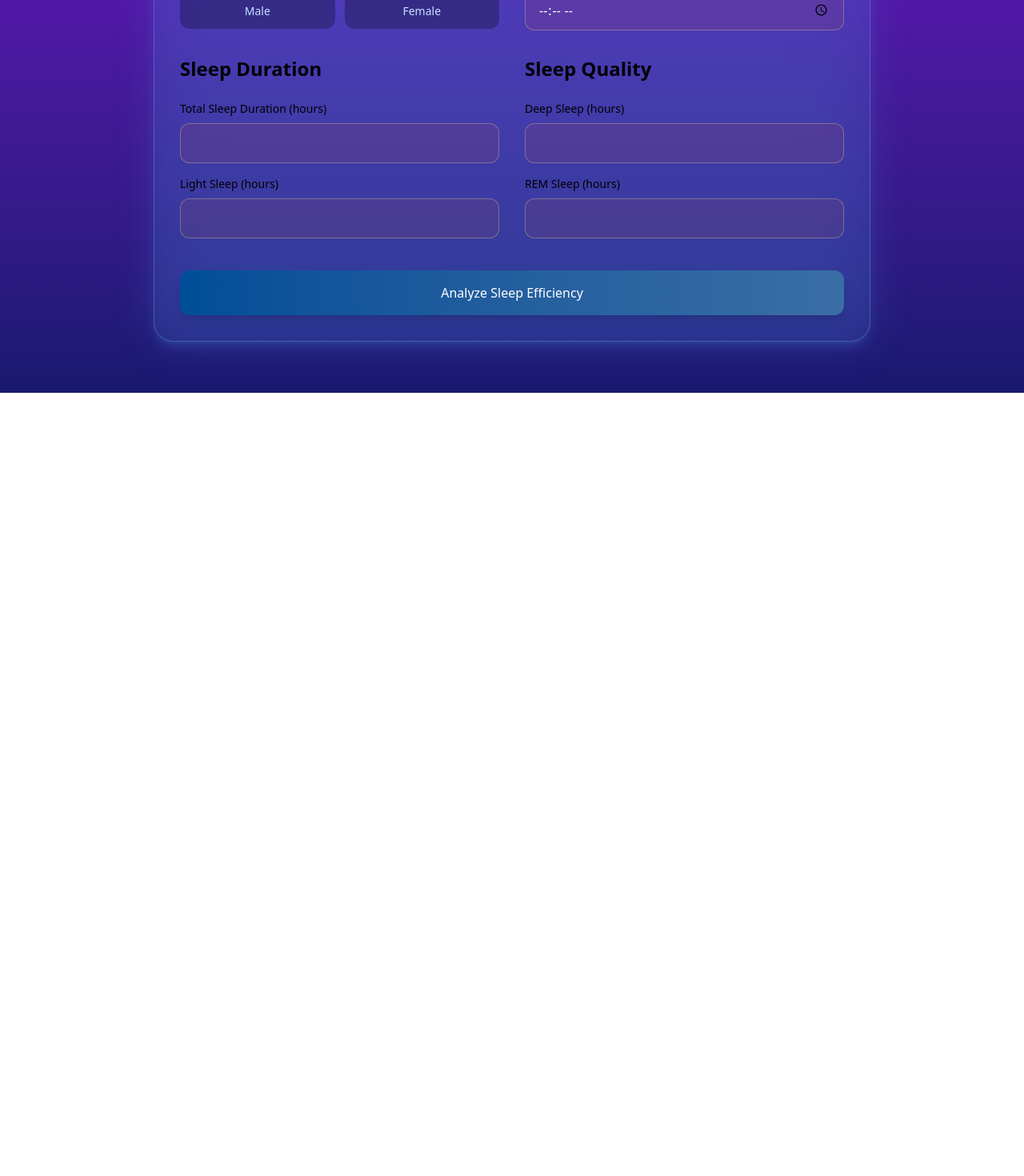
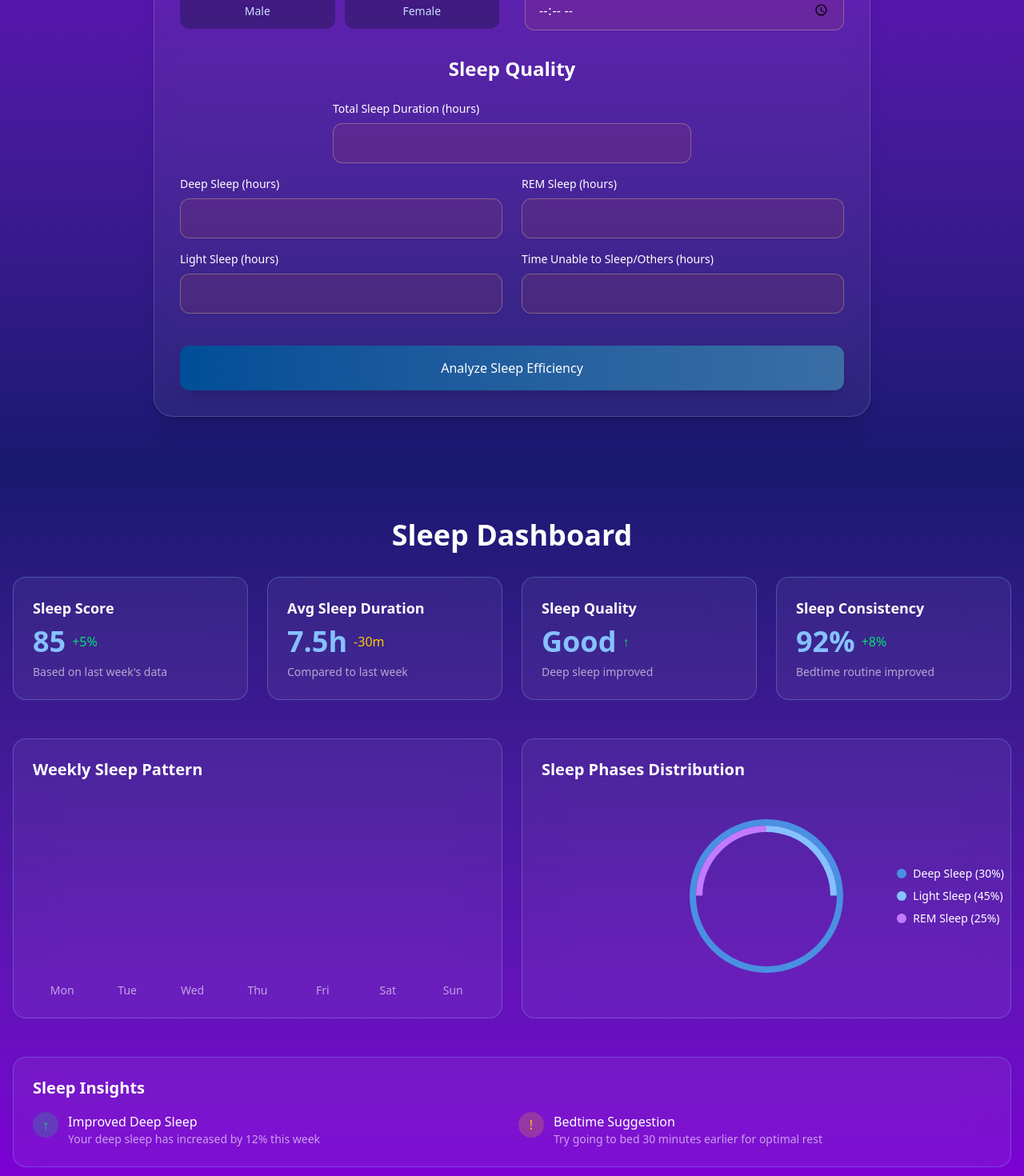
Before and after one commit to riadobriyal/Somnifit, a React (Vite) app in the folder frontend/: page /sleep-tracker in a window 1280 px wide. Shown: the part 1900-3370 px from the top of the page at 80% size. Before the commit the page ends 2391 px from the top, so only its background shows below. Built offline with nearby package versions, Linux system fonts and the light colour scheme.

Commit message:
sleep page fixed

```diff
--- a/frontend/src/components/SleepTracker.jsx
+++ b/frontend/src/components/SleepTracker.jsx
@@ -27,7 +27,6 @@ function SleepTracker() {
   return (
     <>
       <div className="min-h-screen w-full flex flex-col bg-gradient-to-b from-purple-700 to-[#191970]">
-        {/* Top left logo */}
         <div className="p-6">
           <Link
             to="/"
@@ -111,19 +110,14 @@ function SleepTracker() {
             </p>
           </div>
 
-          <div className="relative">
-            {/* Blue glow effect */}
-            <div className="absolute inset-0 bg-[#4A90E2]/20 blur-xl rounded-3xl"></div>
-
-            <form className="relative bg-[#4A90E2]/10 backdrop-blur-xl p-8 rounded-3xl border border-[#86C1FF]/30 shadow-lg shadow-[#4A90E2]/20">
+          <form className="bg-white/5 backdrop-blur-md p-8 rounded-3xl border border-[#C6E0FF]/20 shadow-xl">
             <div className="grid grid-cols-1 md:grid-cols-2 gap-8">
-              {/* Personal Info Section */}
               <div className="space-y-6">
-                <h3 className="text-2xl font-semibold text-black">Personal Details</h3>
+                <h3 className="text-2xl font-semibold text-white">Personal Details</h3>
                 <div className="space-y-4">
                   {/* Age Input */}
                   <div>
-                    <label className="block text-black text-sm font-medium mb-2">Age</label>
+                    <label className="block text-white text-sm font-medium mb-2">Age</label>
                     <input
                       type="number"
                       value={formData.age}
@@ -133,7 +127,7 @@ function SleepTracker() {
                   </div>
                   {/* Gender Buttons */}
                   <div>
-                    <label className="block text-black text-sm font-medium mb-3">Gender</label>
+                    <label className="block text-white text-sm font-medium mb-3">Gender</label>
                     <div className="grid grid-cols-2 gap-3">
                       {['Male', 'Female'].map((gender) => (
                         <button
@@ -156,11 +150,11 @@ function SleepTracker() {
 
               {/* Sleep Metrics Section */}
               <div className="space-y-6">
-                <h3 className="text-2xl font-semibold text-black">Sleep Data</h3>
+                <h3 className="text-2xl font-semibold text-white">Sleep Data</h3>
                 <div className="space-y-4">
                   {/* Bed Time */}
                   <div>
-                    <label className="block text-black text-sm font-medium mb-2">Bed Time</label>
+                    <label className="block text-white text-sm font-medium mb-2">Bed Time</label>
                     <input
                       type="time"
                       value={formData.bedTime}
@@ -170,7 +164,7 @@ function SleepTracker() {
                   </div>
                   {/* Wakeup Time */}
                   <div>
-                    <label className="block text-black text-sm font-medium mb-2">Wakeup Time</label>
+                    <label className="block text-white text-sm font-medium mb-2">Wakeup Time</label>
                     <input
                       type="time"
                       value={formData.wakeupTime}
@@ -180,14 +174,12 @@ function SleepTracker() {
                   </div>
                 </div>
               </div>
-
-              {/* Sleep Duration Section */}
-              <div className="space-y-6">
-                <h3 className="text-2xl font-semibold text-black">Sleep Duration</h3>
+              {/* Sleep Quality Section */}
+              <div className="space-y-6 md:col-span-2">
+                <h3 className="text-2xl font-semibold text-center text-white">Sleep Quality</h3>
                 <div className="space-y-4">
-                  {/* Total Sleep */}
-                  <div>
-                    <label className="block text-black text-sm font-medium mb-2">Total Sleep Duration (hours)</label>
+                  <div className="max-w-md mx-auto">
+                    <label className="block text-white text-sm font-medium mb-2">Total Sleep Duration (hours)</label>
                     <input
                       type="number"
                       step="0.1"
@@ -196,9 +188,23 @@ function SleepTracker() {
                       className="w-full bg-[#D44C2E]/10 border border-[#F7E987]/30 rounded-xl px-4 py-3 text-white focus:ring-2 focus:ring-[#F7E987] focus:border-transparent transition-all"
                     />
                   </div>
+
+                  <div className="grid grid-cols-1 md:grid-cols-2 gap-6">
+                    <div className="space-y-4">
+                      {/* Deep Sleep */}
+                      <div>
+                        <label className="block text-white text-sm font-medium mb-2">Deep Sleep (hours)</label>
+                        <input
+                          type="number"
+                          step="0.1"
+                          value={formData.deepSleep}
+                          onChange={(e) => setFormData({...formData, deepSleep: e.target.value})}
+                          className="w-full bg-[#D44C2E]/10 border border-[#F7E987]/30 rounded-xl px-4 py-3 text-white focus:ring-2 focus:ring-[#F7E987] focus:border-transparent transition-all"
+                        />
+                      </div>
                       {/* Light Sleep */}
                       <div>
-                    <label className="block text-black text-sm font-medium mb-2">Light Sleep (hours)</label>
+                        <label className="block text-white text-sm font-medium mb-2">Light Sleep (hours)</label>
                         <input
                           type="number"
                           step="0.1"
@@ -208,26 +214,11 @@ function SleepTracker() {
                         />
                       </div>
                     </div>
-              </div>
 
-              {/* Sleep Quality Section */}
-              <div className="space-y-6">
-                <h3 className="text-2xl font-semibold text-black">Sleep Quality</h3>
                     <div className="space-y-4">
-                  {/* Deep Sleep */}
-                  <div>
-                    <label className="block text-black text-sm font-medium mb-2">Deep Sleep (hours)</label>
-                    <input
-                      type="number"
-                      step="0.1"
-                      value={formData.deepSleep}
-                      onChange={(e) => setFormData({...formData, deepSleep: e.target.value})}
-                      className="w-full bg-[#D44C2E]/10 border border-[#F7E987]/30 rounded-xl px-4 py-3 text-white focus:ring-2 focus:ring-[#F7E987] focus:border-transparent transition-all"
-                    />
-                  </div>
                       {/* REM Sleep */}
                       <div>
-                    <label className="block text-black text-sm font-medium mb-2">REM Sleep (hours)</label>
+                        <label className="block text-white text-sm font-medium mb-2">REM Sleep (hours)</label>
                         <input
                           type="number"
                           step="0.1"
@@ -235,6 +226,19 @@ function SleepTracker() {
                           onChange={(e) => setFormData({...formData, remSleep: e.target.value})}
                           className="w-full bg-[#D44C2E]/10 border border-[#F7E987]/30 rounded-xl px-4 py-3 text-white focus:ring-2 focus:ring-[#F7E987] focus:border-transparent transition-all"
                         />
+                      </div>
+                      {/* Time Unable to Sleep/Others */}
+                      <div>
+                        <label className="block text-white text-sm font-medium mb-2">Time Unable to Sleep/Others (hours)</label>
+                        <input
+                          type="number"
+                          step="0.1"
+                          value={formData.unableToSleep}
+                          onChange={(e) => setFormData({...formData, unableToSleep: e.target.value})}
+                          className="w-full bg-[#D44C2E]/10 border border-[#F7E987]/30 rounded-xl px-4 py-3 text-white focus:ring-2 focus:ring-[#F7E987] focus:border-transparent transition-all"
+                        />
+                      </div>
+                    </div>
                   </div>
                 </div>
               </div>
@@ -248,8 +252,133 @@ function SleepTracker() {
             </button>
           </form>
         </div>
+      </main>
+
+      {/* Sleep Dashboard */}
+      <div className="py-16 w-full bg-gradient-to-b from-[#191970] to-purple-700">
+        <div className="max-w-7xl mx-auto px-4">
+          <h2 className="text-4xl font-bold text-white mb-8 text-center">Sleep Dashboard</h2>
+
+          {/* Stats Grid */}
+          <div className="grid grid-cols-1 md:grid-cols-2 lg:grid-cols-4 gap-6 mb-12">
+            {/* Sleep Score */}
+            <div className="bg-white/5 backdrop-blur-xl p-6 rounded-2xl border border-[#86C1FF]/30">
+              <h3 className="text-lg font-semibold text-white mb-2">Sleep Score</h3>
+              <div className="flex items-center">
+                <div className="text-4xl font-bold text-[#86C1FF]">85</div>
+                <span className="ml-2 text-green-400">+5%</span>
               </div>
-      </main>
+              <p className="text-white/60 text-sm mt-2">Based on last week's data</p>
+            </div>
+
+            {/* Average Sleep Duration */}
+            <div className="bg-white/5 backdrop-blur-xl p-6 rounded-2xl border border-[#86C1FF]/30">
+              <h3 className="text-lg font-semibold text-white mb-2">Avg Sleep Duration</h3>
+              <div className="flex items-center">
+                <div className="text-4xl font-bold text-[#86C1FF]">7.5h</div>
+                <span className="ml-2 text-yellow-400">-30m</span>
+              </div>
+              <p className="text-white/60 text-sm mt-2">Compared to last week</p>
+            </div>
+
+            {/* Sleep Quality */}
+            <div className="bg-white/5 backdrop-blur-xl p-6 rounded-2xl border border-[#86C1FF]/30">
+              <h3 className="text-lg font-semibold text-white mb-2">Sleep Quality</h3>
+              <div className="flex items-center">
+                <div className="text-4xl font-bold text-[#86C1FF]">Good</div>
+                <span className="ml-2 text-green-400">↑</span>
+              </div>
+              <p className="text-white/60 text-sm mt-2">Deep sleep improved</p>
+            </div>
+
+            {/* Sleep Consistency */}
+            <div className="bg-white/5 backdrop-blur-xl p-6 rounded-2xl border border-[#86C1FF]/30">
+              <h3 className="text-lg font-semibold text-white mb-2">Sleep Consistency</h3>
+              <div className="flex items-center">
+                <div className="text-4xl font-bold text-[#86C1FF]">92%</div>
+                <span className="ml-2 text-green-400">+8%</span>
+              </div>
+              <p className="text-white/60 text-sm mt-2">Bedtime routine improved</p>
+            </div>
+          </div>
+
+          {/* Sleep Phases Chart */}
+          <div className="grid grid-cols-1 lg:grid-cols-2 gap-6">
+            {/* Weekly Sleep Pattern */}
+            <div className="bg-white/5 backdrop-blur-xl p-6 rounded-2xl border border-[#86C1FF]/30">
+              <h3 className="text-xl font-semibold text-white mb-4">Weekly Sleep Pattern</h3>
+              <div className="h-64 flex items-end justify-between gap-2">
+                {['Mon', 'Tue', 'Wed', 'Thu', 'Fri', 'Sat', 'Sun'].map((day, i) => (
+                  <div key={day} className="flex-1 flex flex-col items-center">
+                    <div
+                      className="w-full bg-gradient-to-t from-[#4A90E2] to-[#86C1FF] rounded-t-lg"
+                      style={{
+                        height: `${Math.random() * 40 + 40}%`,
+                        opacity: i === 6 ? '1' : '0.7'
+                      }}
+                    ></div>
+                    <span className="text-white/60 text-sm mt-2">{day}</span>
+                  </div>
+                ))}
+              </div>
+            </div>
+
+            {/* Sleep Quality Distribution */}
+            <div className="bg-white/5 backdrop-blur-xl p-6 rounded-2xl border border-[#86C1FF]/30">
+              <h3 className="text-xl font-semibold text-white mb-4">Sleep Phases Distribution</h3>
+              <div className="relative h-64">
+                <div className="absolute inset-0 flex items-center justify-center">
+                  <div className="w-48 h-48 rounded-full border-8 border-[#4A90E2] relative">
+                    <div className="absolute inset-0 border-8 border-[#86C1FF] rounded-full"
+                         style={{ clipPath: 'polygon(50% 50%, 100% 50%, 100% 0, 50% 0)' }}></div>
+                    <div className="absolute inset-0 border-8 border-purple-400 rounded-full"
+                         style={{ clipPath: 'polygon(50% 50%, 50% 0, 0 0, 0 50%)' }}></div>
+                  </div>
+                  <div className="absolute right-0 top-1/2 transform translate-x-4 -translate-y-1/2 space-y-2">
+                    <div className="flex items-center">
+                      <div className="w-3 h-3 bg-[#4A90E2] rounded-full mr-2"></div>
+                      <span className="text-white text-sm">Deep Sleep (30%)</span>
+                    </div>
+                    <div className="flex items-center">
+                      <div className="w-3 h-3 bg-[#86C1FF] rounded-full mr-2"></div>
+                      <span className="text-white text-sm">Light Sleep (45%)</span>
+                    </div>
+                    <div className="flex items-center">
+                      <div className="w-3 h-3 bg-purple-400 rounded-full mr-2"></div>
+                      <span className="text-white text-sm">REM Sleep (25%)</span>
+                    </div>
+                  </div>
+                </div>
+              </div>
+            </div>
+          </div>
+
+          {/* Sleep Insights */}
+          <div className="mt-12 bg-white/5 backdrop-blur-xl p-6 rounded-2xl border border-[#86C1FF]/30">
+            <h3 className="text-xl font-semibold text-white mb-4">Sleep Insights</h3>
+            <div className="grid grid-cols-1 md:grid-cols-2 gap-4">
+              <div className="flex items-start">
+                <div className="w-8 h-8 rounded-full bg-green-400/20 flex items-center justify-center mr-3">
+                  <span className="text-green-400">↑</span>
+                </div>
+                <div>
+                  <h4 className="text-white font-medium">Improved Deep Sleep</h4>
+                  <p className="text-white/60 text-sm">Your deep sleep has increased by 12% this week</p>
+                </div>
+              </div>
+              <div className="flex items-start">
+                <div className="w-8 h-8 rounded-full bg-yellow-400/20 flex items-center justify-center mr-3">
+                  <span className="text-yellow-400">!</span>
+                </div>
+                <div>
+                  <h4 className="text-white font-medium">Bedtime Suggestion</h4>
+                  <p className="text-white/60 text-sm">Try going to bed 30 minutes earlier for optimal rest</p>
+                </div>
+              </div>
+            </div>
+          </div>
+        </div>
+      </div>
     </>
   );
 }
```
Lines whose indentation alone changed are shown as unchanged.
